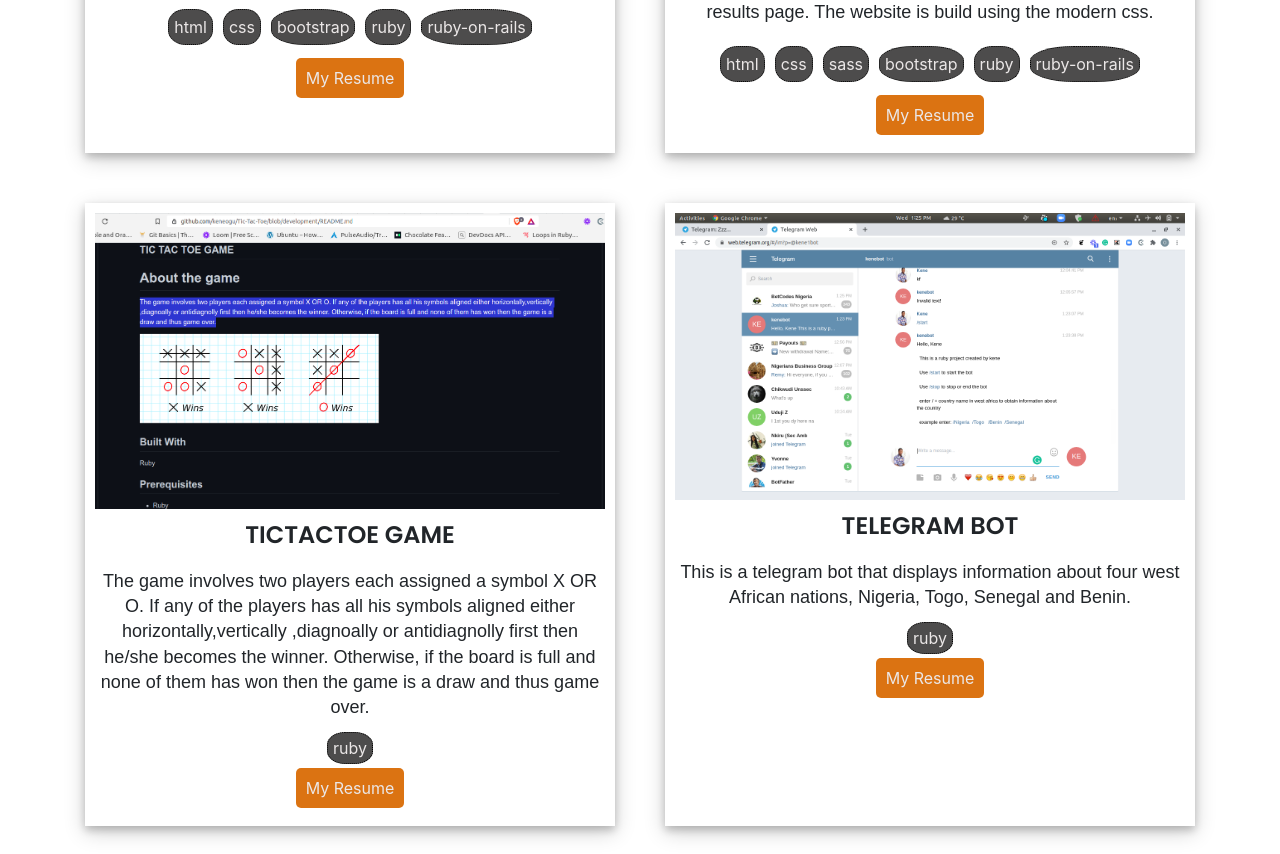
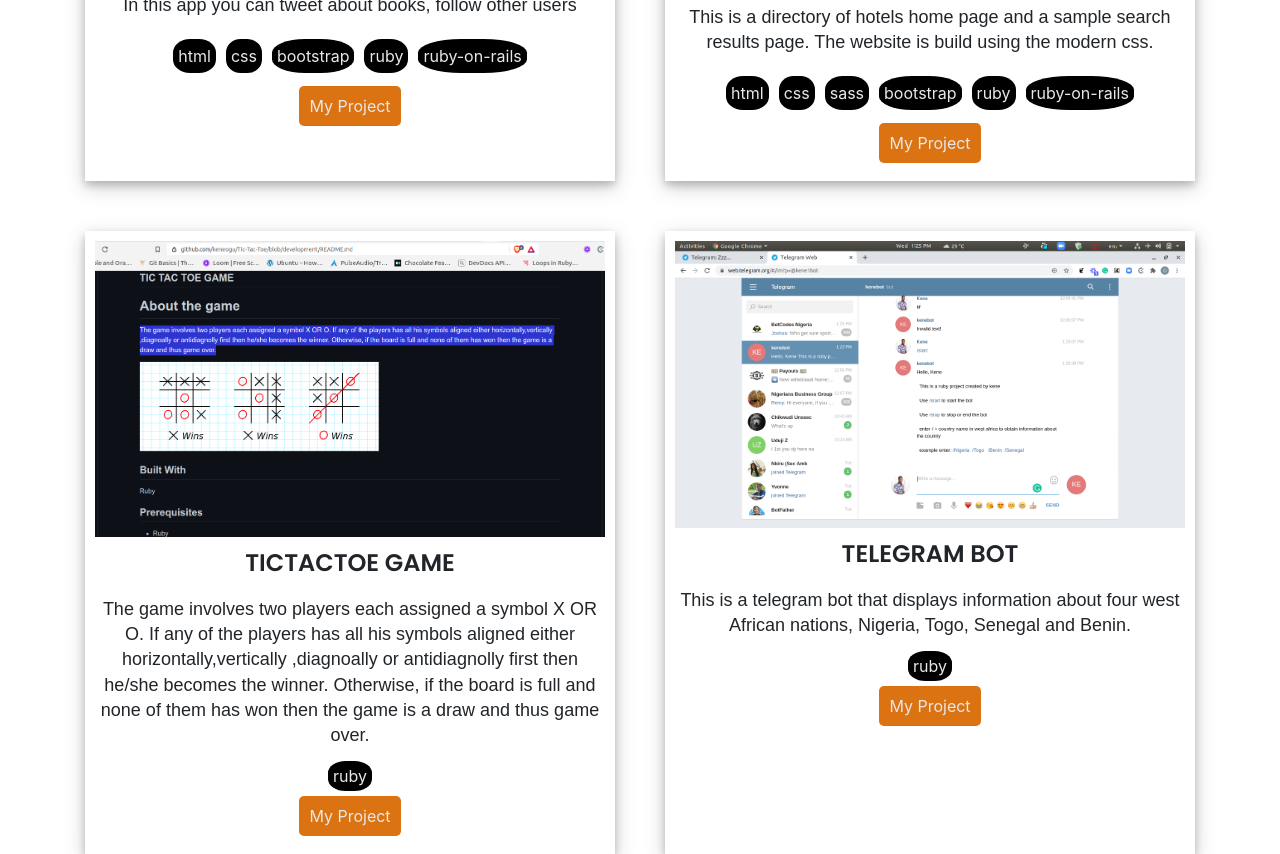
Before and after one commit to keneogu/portfolio, a plain HTML site: page index.html in a window 1280 px wide. Shown: the part 925-1779 px from the top of the page. Drawn offline with nearby package versions, Linux system fonts and the light colour scheme.

Commit message:
Add email

```diff
--- a/css/_first_section.scss
+++ b/css/_first_section.scss
@@ -39,10 +39,9 @@
       .w-1 {
         margin: 5px;
         padding: 5px;
-        border: 1px dotted #000;
         border-radius: 40%;
         color: $color1;
-        background-color: $color3;
+        background-color: #000;
       }
 
       .work-link {
--- a/index.html
+++ b/index.html
@@ -54,6 +54,7 @@
                 ><i class="fab fa-linkedin-in"></i
               ></a>
             </div>
+            <a href="mailto:kc101com@gmail.com" class="icons-l" target="_blank">kc101com@gmail.com</a>
           </div>
         </div>
       </div>
@@ -85,7 +86,7 @@
 				  href="https://intense-earth-31445.herokuapp.com/"
 				  rel="noopener noreferrer"
 				  target="_blank" class="work-link"
-				  >My Resume</a
+				  >My Project</a
 				>
 				</div>
             </div>
@@ -113,7 +114,7 @@
 				  href="https://keneogu.github.io/HTML-CSS-CAPSTONE-PROJECT/"
 				  rel="noopener noreferrer"
 				  target="_blank" class="work-link"
-				  >My Resume</a
+				  >My Project</a
 				>
 				</div>
             </div>
@@ -138,7 +139,7 @@
 				  href="https://replit.com/@incrediblekenny/tic-tac-toe#main.rb"
 				  rel="noopener noreferrer"
 				  target="_blank" class="work-link"
-				  >My Resume</a
+				  >My Project</a
 				>
 				</div>
             </div>
@@ -156,7 +157,7 @@
 				  href="https://github.com/keneogu/TelegramBot"
 				  rel="noopener noreferrer"
 				  target="_blank" class="work-link"
-				  >My Resume</a
+				  >My Project</a
 				>
 				</div>
 
```
Also changed, not shown: css/styles.css, 1 other file.
